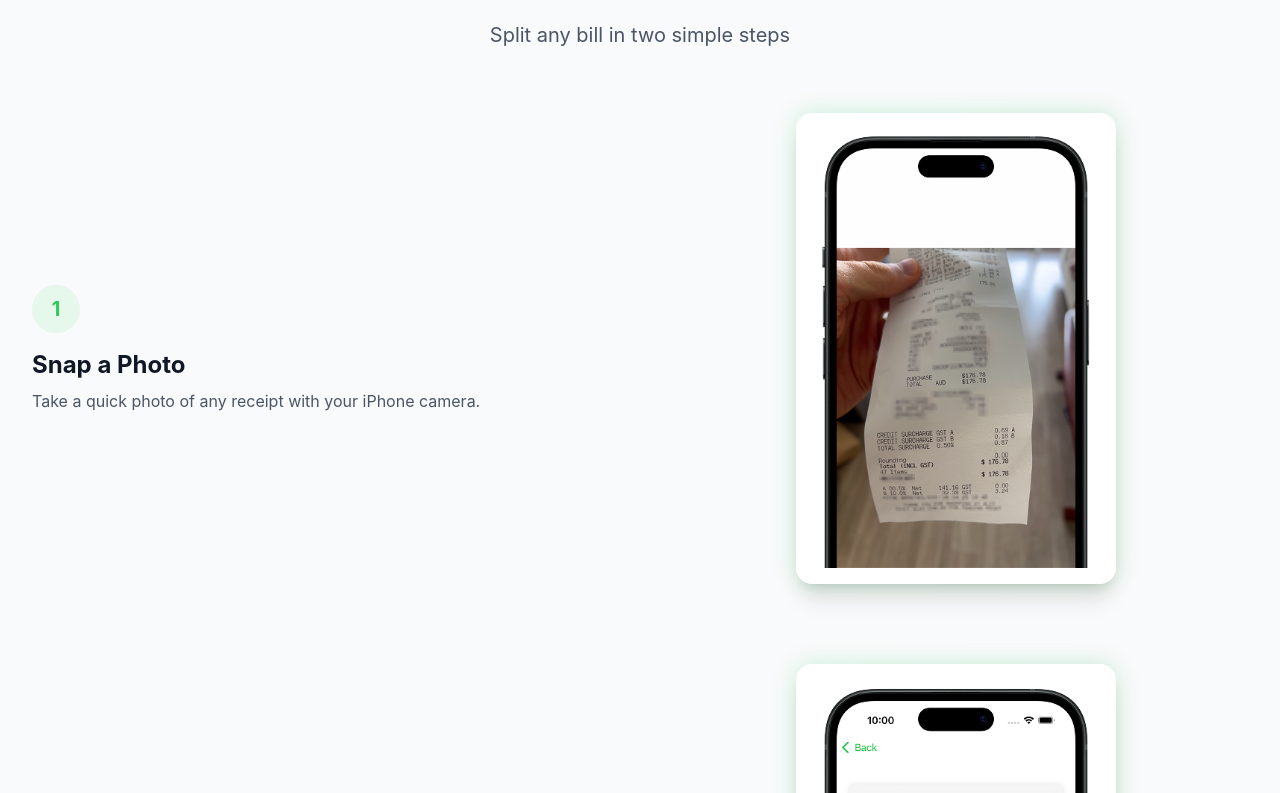
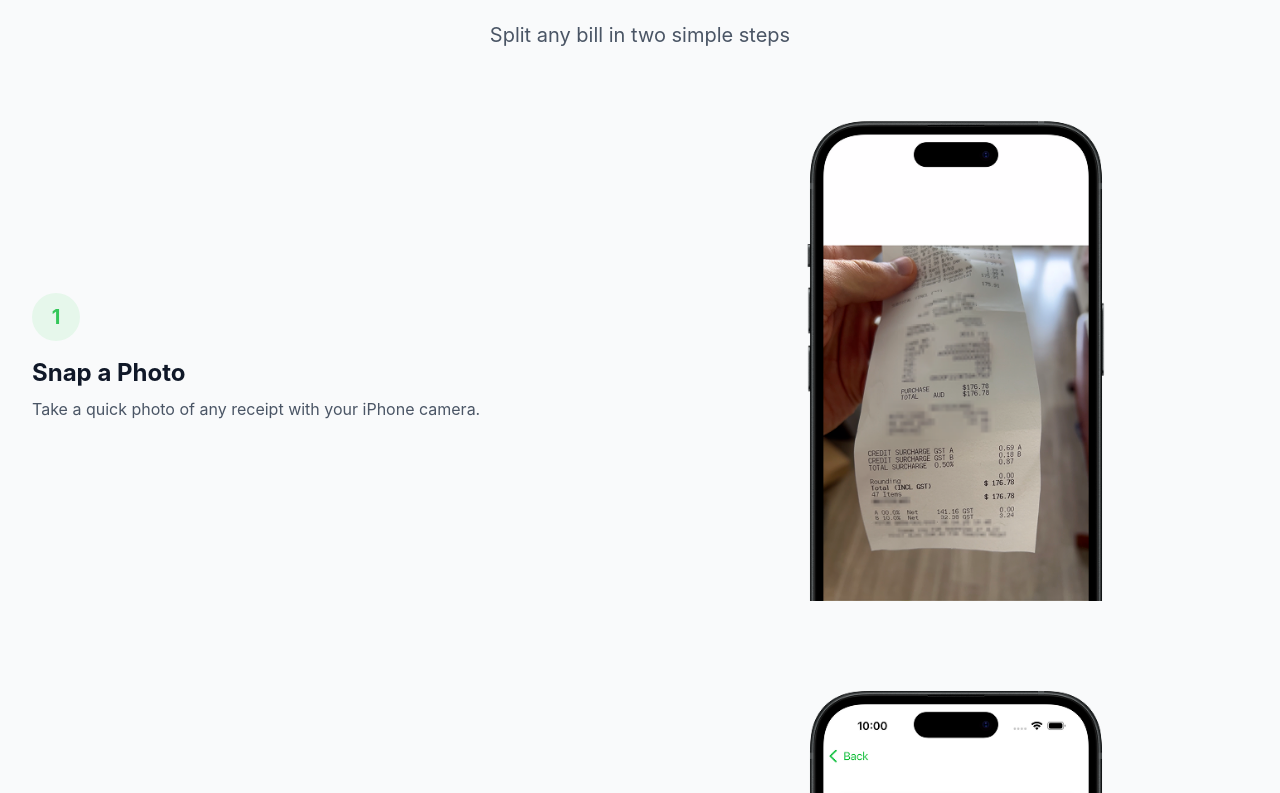
Before and after one commit to JoeySlomowitz/splitsnap_landing, a Next.js app: page / in a window 1280 px wide. Shown: the part 1367-2160 px from the top of the page. Built offline with nearby package versions, Linux system fonts and the light colour scheme.

Commit message:
15: Minor UI improvements

```diff
--- a/src/components/Hero.tsx
+++ b/src/components/Hero.tsx
@@ -40,8 +40,8 @@ export default function Hero() {
               <PlaceholderImage
                 width={310}
                 height={679.2}
-                text="iPhone"
-                bgColor="#f5f5f7"
+                text=""
+                bgColor="#f5f5f7 dark:bg-black"
                 textColor="#0071E3"
                 className="relative z-10 rounded-[60px]"
               />
--- a/src/components/Steps.tsx
+++ b/src/components/Steps.tsx
@@ -54,12 +54,6 @@ function Step({ number, title, description, imageBgColor, lightModeImage, darkMo
       </div>
       <div className="flex-1 order-1 md:order-2 flex justify-center">
         <div className="relative w-56 sm:w-64 md:w-72 lg:w-80 transition-all duration-300">
-          <div
-            className="absolute inset-0 bg-gradient-to-r from-green-500 to-green-600 dark:from-green-400 dark:to-green-500
-                      rounded-2xl blur-md opacity-20 transition-colors duration-300"
-            aria-hidden="true"
-          ></div>
-          <div className="relative bg-white dark:bg-black rounded-2xl p-4 shadow-xl hover:shadow-2xl transition-shadow duration-300">
           {lightModeImage && darkModeImage ? (
             <>
               <Image
@@ -87,7 +81,6 @@ function Step({ number, title, description, imageBgColor, lightModeImage, darkMo
               className="rounded-xl"
             />
           )}
-          </div>
         </div>
       </div>
     </div>
```
Lines whose indentation alone changed are shown as unchanged.
